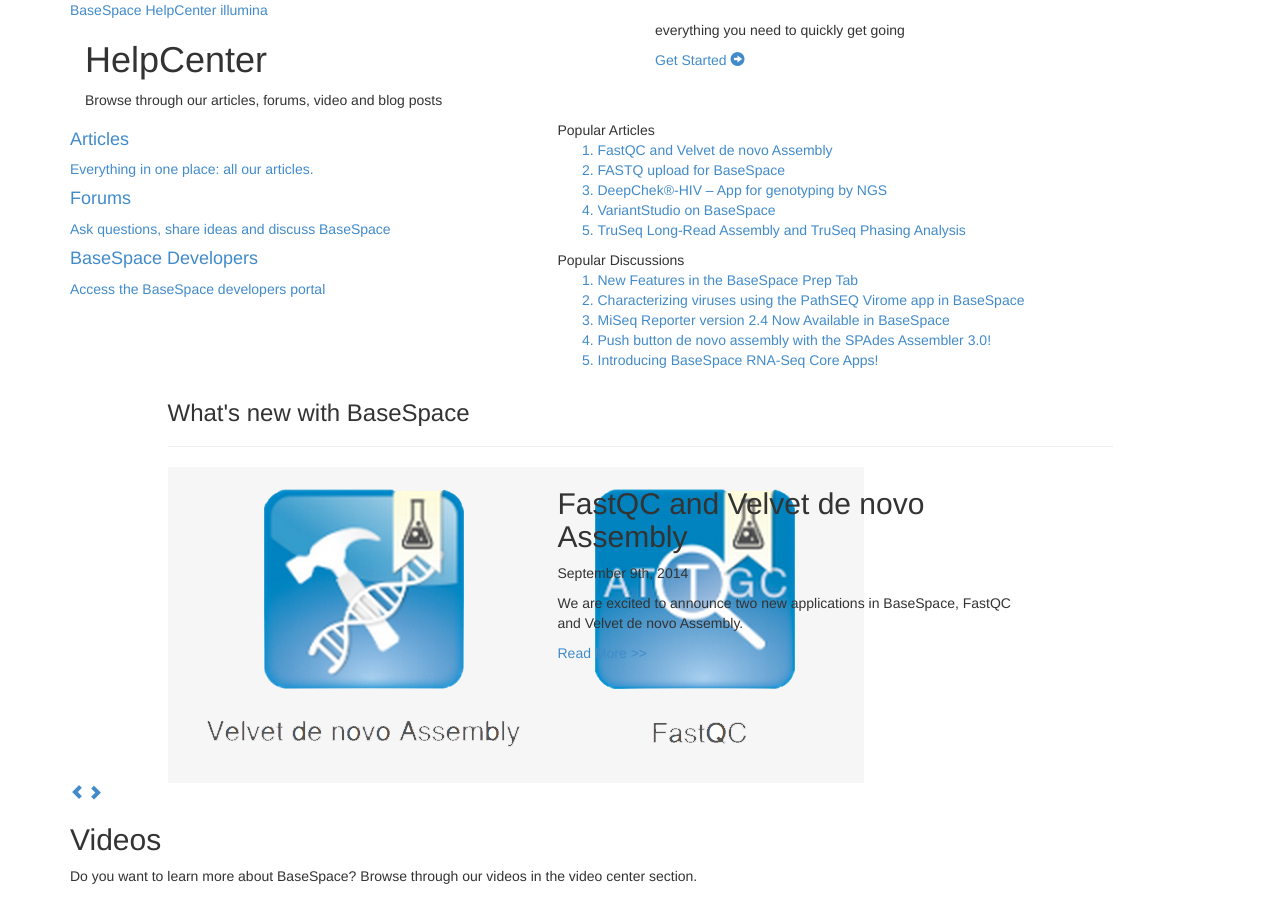
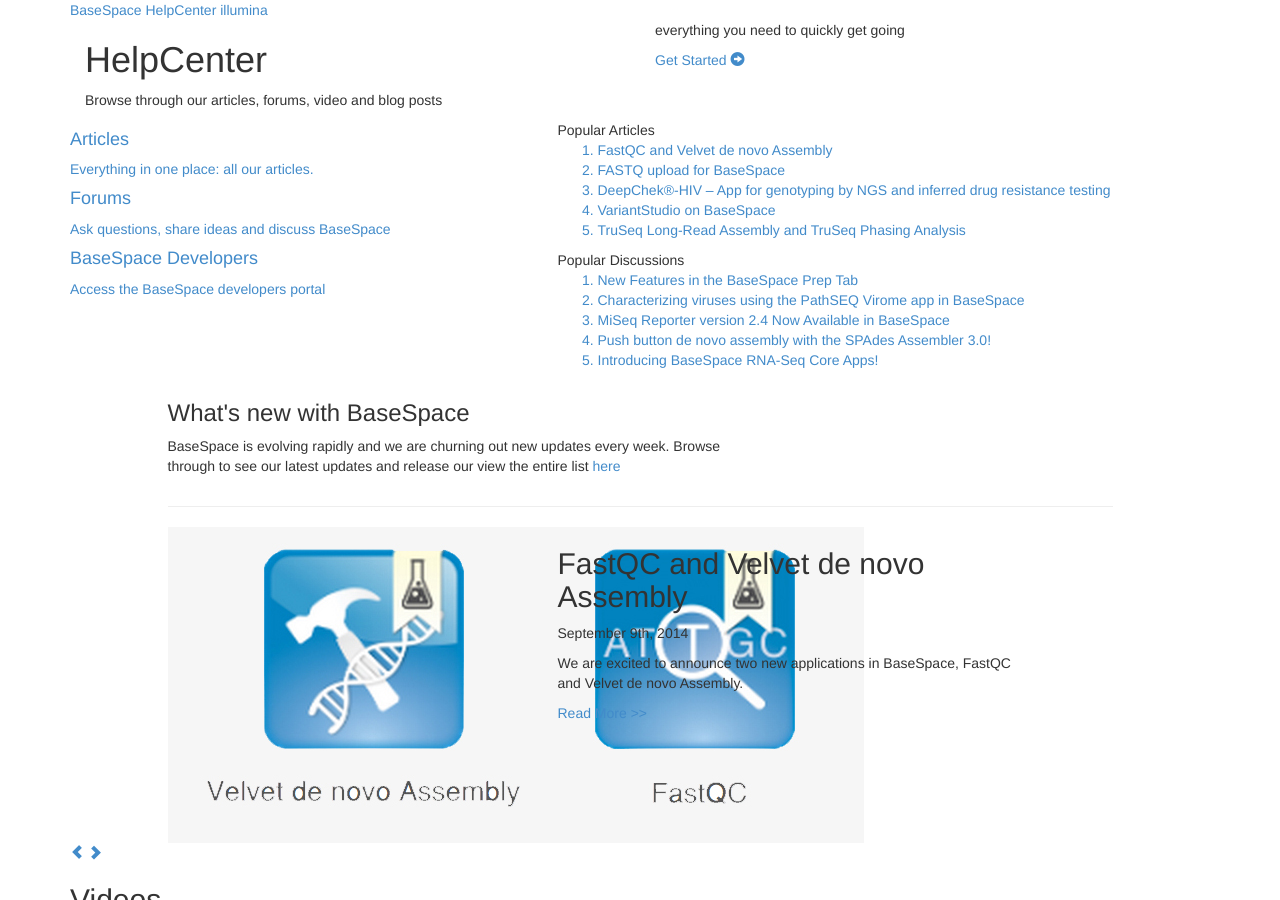
Before and after one commit to preethammadapura/basespace-help-1, a Jekyll site: the page built from index.html, in a window 1280 px wide and 900 px high. Built offline with Jekyll 4.4.1, drawn with Linux system fonts in a browser that asks for light colours; nearby versions of some CDN libraries.

Commit message:
css tweaks

```diff
--- a/_less/carousel.less
+++ b/_less/carousel.less
@@ -61,7 +61,8 @@ text-align: left;
 /*         *********************************************************      */
 
 .carousel-line{
-margin: -15px 0 15px 0;
+
+margin: 50px 0;
 display: block;
 border: 0;
 border-top: 1px solid #dfdfdf;
--- a/index.html
+++ b/index.html
@@ -73,7 +73,7 @@ is_homepage: true
             <ol class="popular-article-ol">
                 <a><li class="popular-article-link">FastQC and Velvet de novo Assembly</li></a>
                 <a><li class="popular-article-link">FASTQ upload for BaseSpace</li></a>
-                <a><li class="popular-article-link">DeepChek®-HIV – App for genotyping by NGS</li></a>
+                <a><li class="popular-article-link">DeepChek®-HIV – App for genotyping by NGS and inferred drug resistance testing</li></a>
                 <a><li class="popular-article-link">VariantStudio on BaseSpace</li></a>
                 <a><li class="popular-article-link">TruSeq Long-Read Assembly and TruSeq Phasing Analysis</li></a>
 
@@ -109,9 +109,20 @@ is_homepage: true
 
     <div class="lower_banner">
     <div class="container">
+
+                    <div class="row">
+
+                        <div class="col-sm-6 col-sm-offset-1">
+
+                            <h3 class="carousel-heading">What's new with BaseSpace</h3>
+                            <p>
+                            BaseSpace is evolving rapidly and we are churning out new updates every week. Browse through to see our latest updates and release our view the entire list <a href="http://blog.basespace.illumina.com/">here</a>
+
+                            </p>
+                        </div>
+                    </div>
                     <div class="row">
                         <div class="col-sm-10 col-sm-offset-1">
-                            <h3 class="carousel-heading">What's new with BaseSpace</h3>
                             <hr class="carousel-line">
                         </div>
                     </div>
@@ -273,7 +284,7 @@ is_homepage: true
 
              <div class="col-sm-6">
 
-                 <a href="gettingStarted.html" class="button-secondary">Visit the Video Center</a>
+                 <a href="gettingStarted.html" class="button-primary">Visit the Video Center</a>
 
              </div>
 
```
Also changed, not shown: other parts of index.html (+1 -1 lines), _includes/head.html (line endings or trailing spaces).
